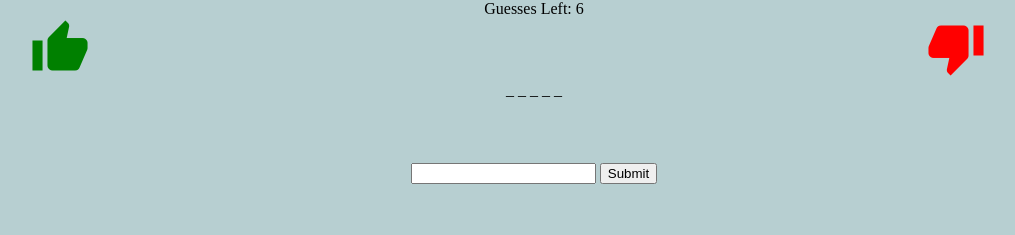
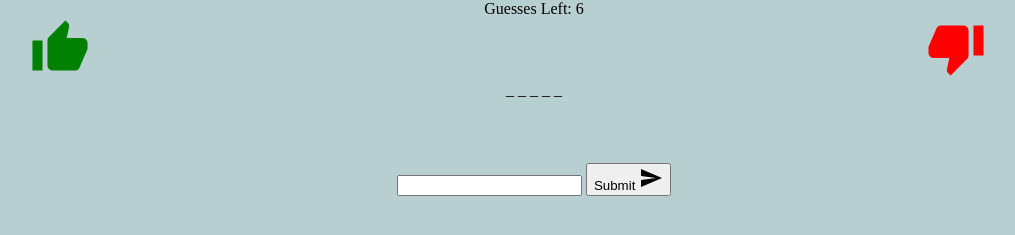
Before and after one commit to ArronJLinton/angular-hangman, a plain HTML site: page index.html in a window 1280 px wide. Shown: the part 311-546 px from the top of the page, without its empty margins (106-1121 px from the left). Drawn offline with nearby package versions, Linux system fonts and the light colour scheme.

Commit message:
submit button edits

```diff
--- a/index.html
+++ b/index.html
@@ -40,9 +40,11 @@
 
 		<div class="userInput">
 			<!-- ng-model is used to link some of the data in the controller with the ng-model inside this input tag  -->
-			<input type="text" name="guess" ng-model="input.letter">
+			<input class="input" type="text" name="guess" ng-model="input.letter">
 			<!-- ng-click calls the onClick function "letterChosen()" in app.js  -->
-			<button ng-click="letterChosen()">Submit</button>
+			<button class="btn waves-effect waves-light" ng-click="letterChosen()" type="submit" name="action">Submit
+			<i class="material-icons right">send</i>
+			</button>
 		</div>
 
 </div>
```
